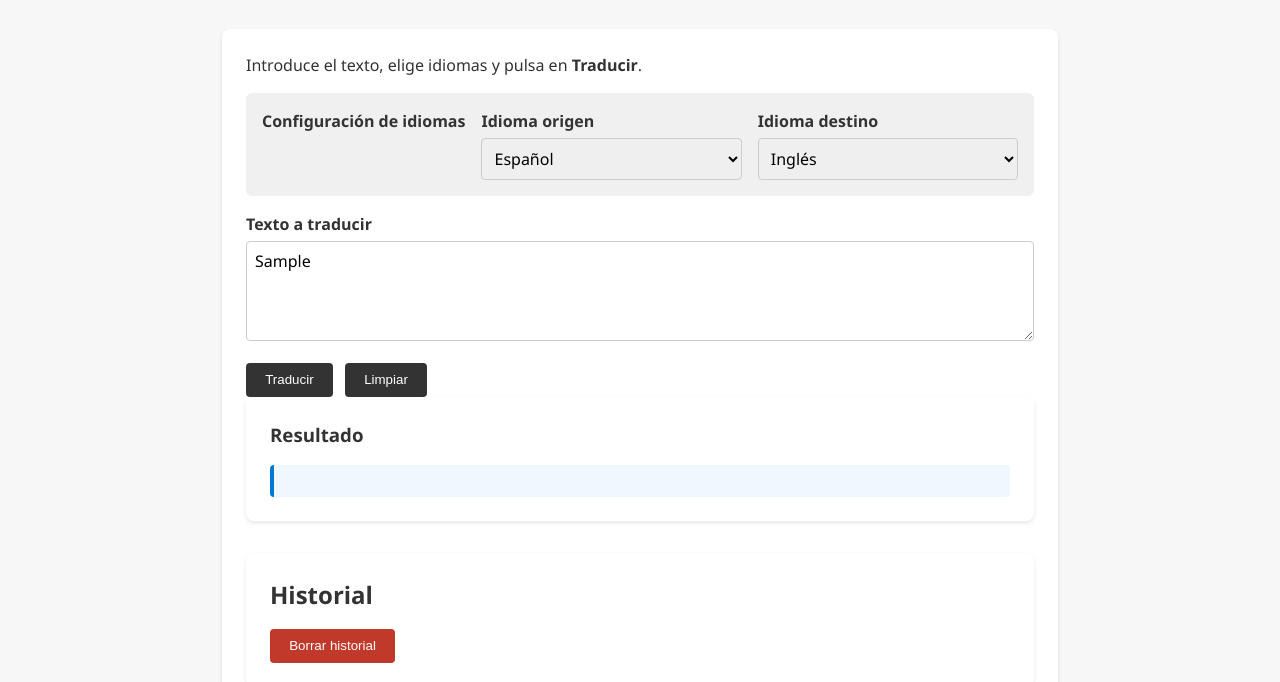
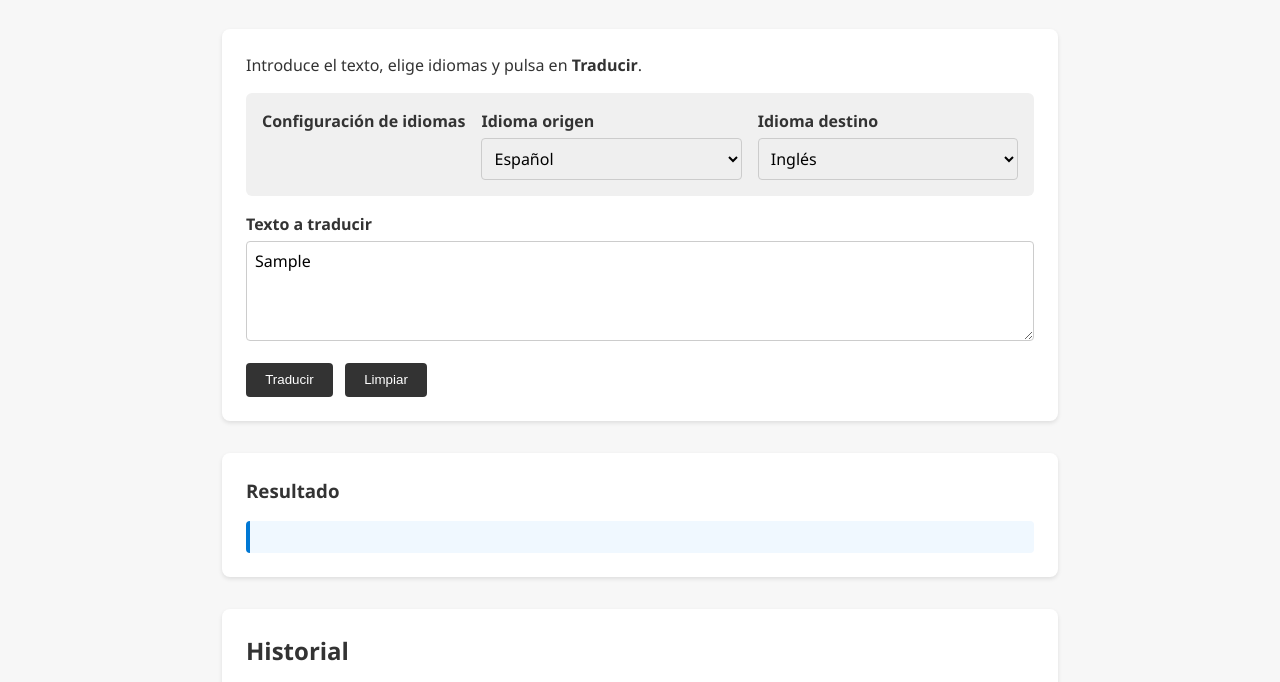
Before and after one commit to Iann5/agentes_ia_25_26, a plain HTML site: page traductor-ia-ianAT-sergioRM/frontend/index.html in a window 1280 px wide. Both pictures are taken after typing "Sample" into the empty fields and a click on the button "Traducir". Shown: the part 83-765 px from the top of the page. Drawn offline with Linux system fonts and the light colour scheme; no server answers.

Commit message:
feat: updated index with non closed sections and added info to historial

```diff
--- a/traductor-ia-ianAT-sergioRM/frontend/index.html
+++ b/traductor-ia-ianAT-sergioRM/frontend/index.html
@@ -56,17 +56,17 @@
             <button type="reset">Limpiar</button>
           </div>
         </form>
+      </section>
 
-        <section>
-          <h3>Resultado</h3>
-          <p id="texto-traducido">Resultado de la consulta</p>
-          <div id="indicador-carga" hidden>Traduciendo...</div>
+      <section>
+        <h3>Resultado</h3>
+        <p id="texto-traducido">Resultado de la traducción</p>
+        <div id="indicador-carga" hidden>Traduciendo...</div>
       </section>
 
       <section>
         <h2>Historial</h2>
-        <ul id="lista-historial">
-        </ul>
+        <ul id="lista-historial"></ul>
         <button id="btn-borrar-historial">Borrar historial</button>
       </section>
 
--- a/traductor-ia-ianAT-sergioRM/frontend/main.js
+++ b/traductor-ia-ianAT-sergioRM/frontend/main.js
@@ -1,5 +1,4 @@
 // main.js
-
 document.addEventListener("DOMContentLoaded", () => {
   const form = document.getElementById("form-traduccion");
   const textoOrigen = document.getElementById("texto-origen");
@@ -19,7 +18,7 @@ document.addEventListener("DOMContentLoaded", () => {
       listaHistorial.innerHTML = "";
       data.forEach((item) => {
         const li = document.createElement("li");
-        li.textContent = `${item.idioma_origen} → ${item.idioma_destino}: ${item.texto_traducido}`;
+        li.textContent = `${item.idioma_origen} → ${item.idioma_destino}: ${item.texto_original}--${item.texto_traducido}`;
         listaHistorial.appendChild(li);
       });
     } catch (err) {
@@ -36,7 +35,7 @@ document.addEventListener("DOMContentLoaded", () => {
     indicadorCarga.hidden = false;
     mensajeError.parentElement.hidden = true;
 
-    const payload = {
+    const info = {
       text: textoOrigen.value,
       sourceLang: idiomaOrigen.value,
       targetLang: idiomaDestino.value,
@@ -46,7 +45,7 @@ document.addEventListener("DOMContentLoaded", () => {
       const res = await fetch("http://localhost:3000/api/translate", {
         method: "POST",
         headers: { "Content-Type": "application/json" },
-        body: JSON.stringify(payload),
+        body: JSON.stringify(info),
       });
 
       if (!res.ok) throw new Error("Error en la traducción");
```
Also changed, not shown: 1 other file.
